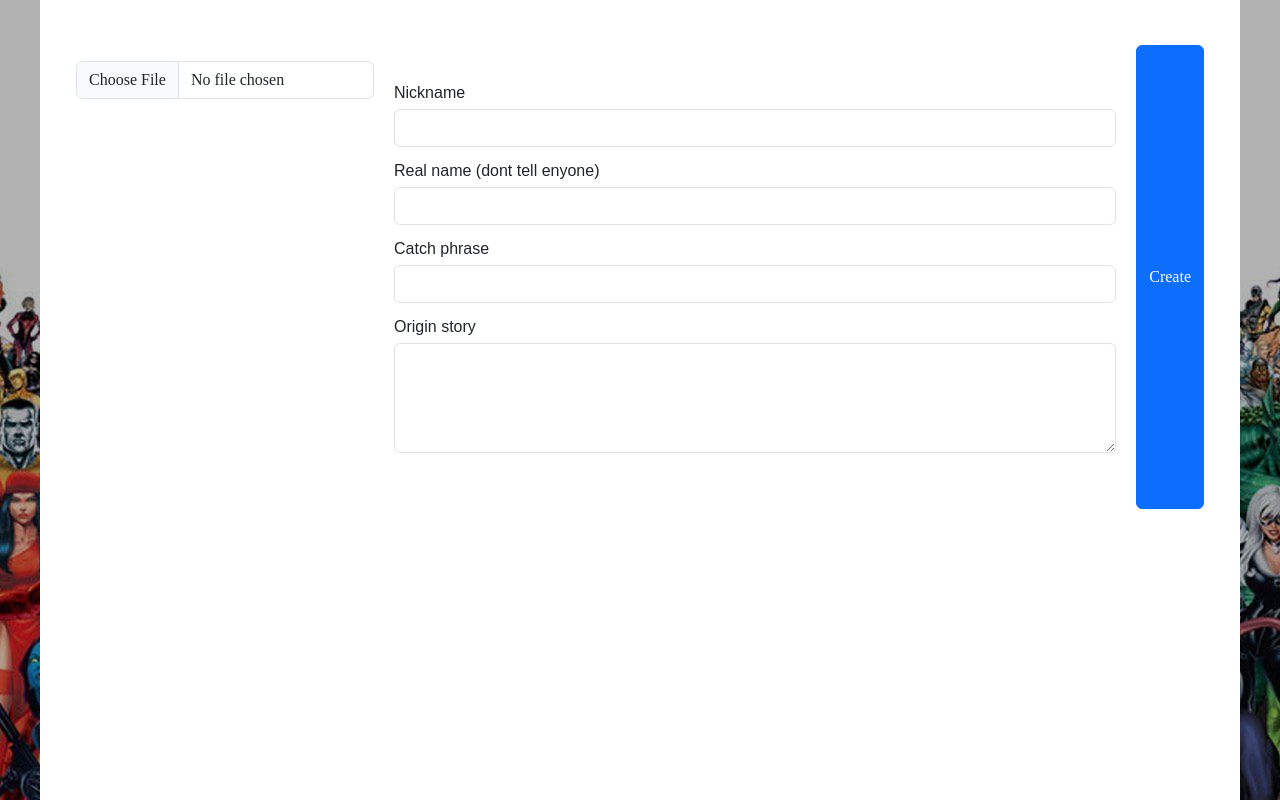
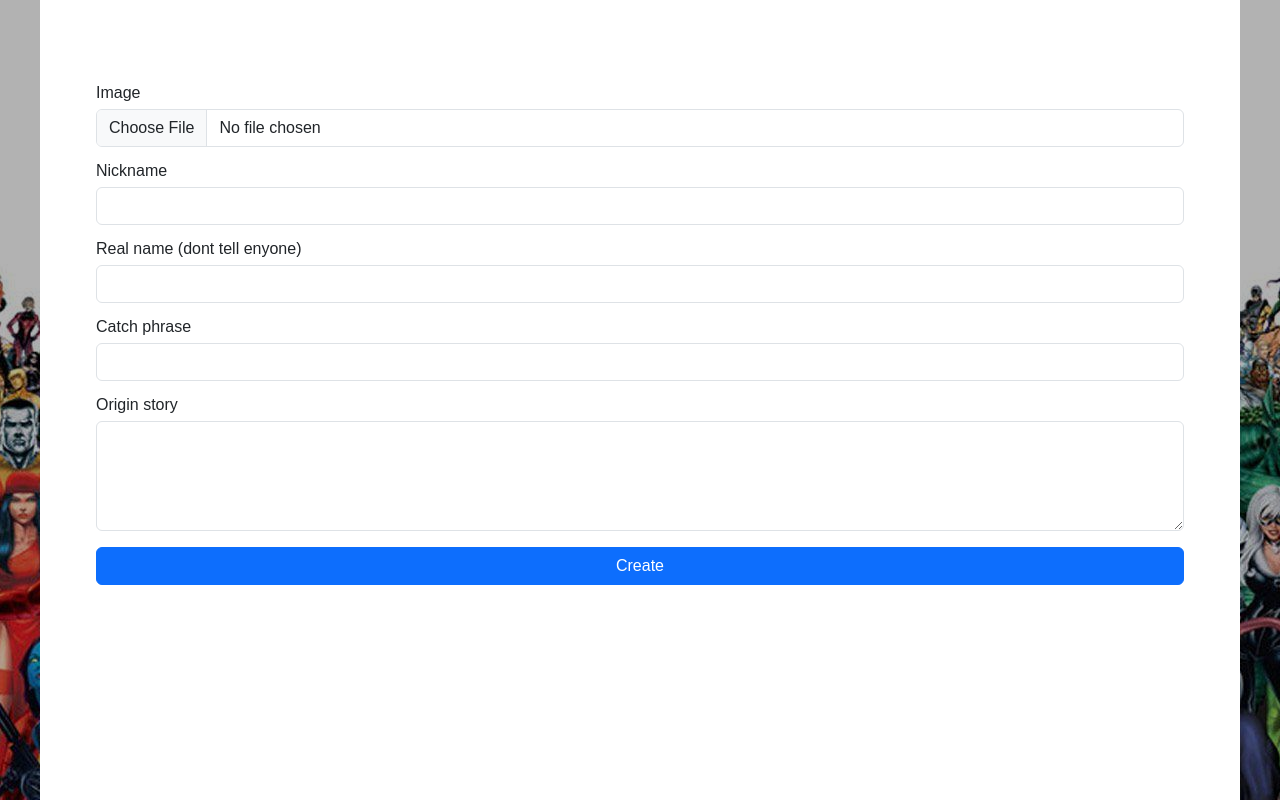
Before and after one commit to timoxa2t/superheroes, a React (Create React App) app: page /#/superhero/new in a window 1280 px wide. Built offline with nearby package versions, Linux system fonts and the light colour scheme.

Commit message:
corrections

```diff
--- a/src/components/Superhero/Superhero.tsx
+++ b/src/components/Superhero/Superhero.tsx
@@ -128,19 +128,7 @@ export const Superhero: React.FC<Props> = ({
 
       <Form onSubmit={isNew ? handleCreate : handleUpdate} className={styles.superhero__form}>
 
-        {isNew
-          ? (
-            <Form.Group className={styles.superhero__image} controlId="image">
-              <Form.Label>{selectedImage?.name}</Form.Label>
-              <Form.Control
-                type="file"
-                onChange={handleSelectedImageChange}
-                className={styles['superhero__image-form']}
-                required
-              />
-            </Form.Group>
-          )
-          : (
+        {!isNew && (
           <ImagesList images={[image, ...images]} id={id} />
         )}
 
@@ -152,6 +140,17 @@ export const Superhero: React.FC<Props> = ({
 
           <div className={styles['superhero__main-form']}>
             {isNew && (
+              <>
+                <Form.Group className="mb-3" controlId="image">
+                  <Form.Label>Image</Form.Label>
+                  <Form.Control
+                    type="file"
+                    onChange={handleSelectedImageChange}
+                    className={styles['superhero__image-form']}
+                    required
+                  />
+                </Form.Group>
+
                 <Form.Group className="mb-3" controlId="nickname">
                   <Form.Label>Nickname</Form.Label>
                   <Form.Control
@@ -163,6 +162,7 @@ export const Superhero: React.FC<Props> = ({
                     required
                   />
                 </Form.Group>
+              </>
             )}
 
             <Form.Group className="mb-3" controlId="real_name">
@@ -211,19 +211,19 @@ export const Superhero: React.FC<Props> = ({
               <Superpowers id={id} superpowers={superpowers}/>
             )}
 
-          </div>
-        </div>
-
-        {isNew
-          ? (
+            {isNew && (
               <Button
                 variant='primary'
                 type='submit'
               >
                 Create
               </Button>
-          )
-          : (
+            )}
+
+          </div>
+        </div>
+
+        {!isNew && (
             <Button
               variant='danger'
               onClick={handleDelete}
```
Lines whose indentation alone changed are shown as unchanged.
